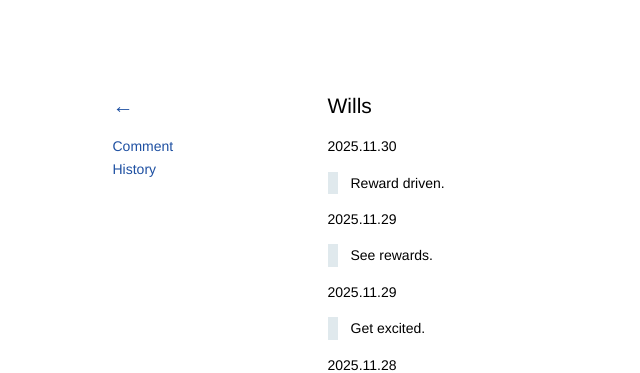
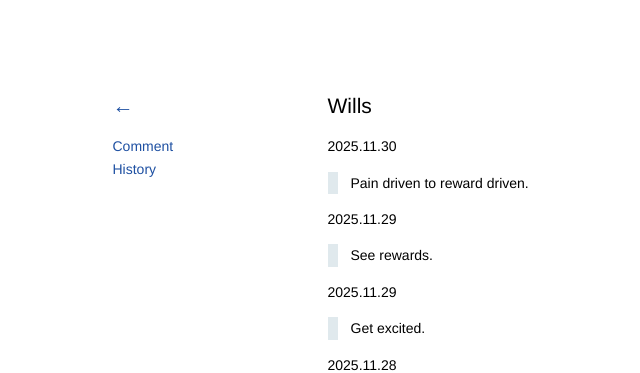
Before and after one commit to kidlj/awei, a Jekyll site: the page built from _wiki/wills.md, in a window 1280 px wide and 900 px high. Shown: the top 373 px of the window, without its empty margins (20-660 px from the left). Built offline with Jekyll 4.4.1, drawn with Linux system fonts in a browser that asks for light colours.

Commit message:
update wills

```diff
--- a/_wiki/wills.md
+++ b/_wiki/wills.md
@@ -4,7 +4,7 @@ title: Wills
 
 2025.11.30
 
-> Reward driven.
+> Pain driven to reward driven.
 
 2025.11.29
 
```
